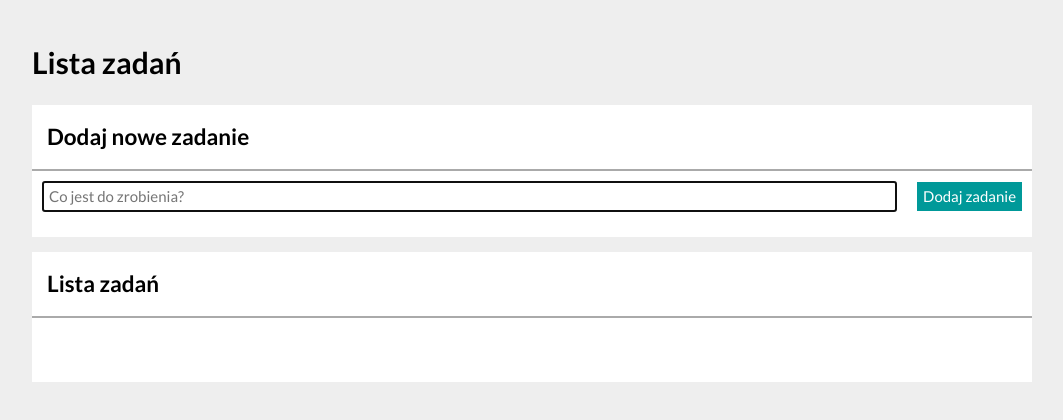
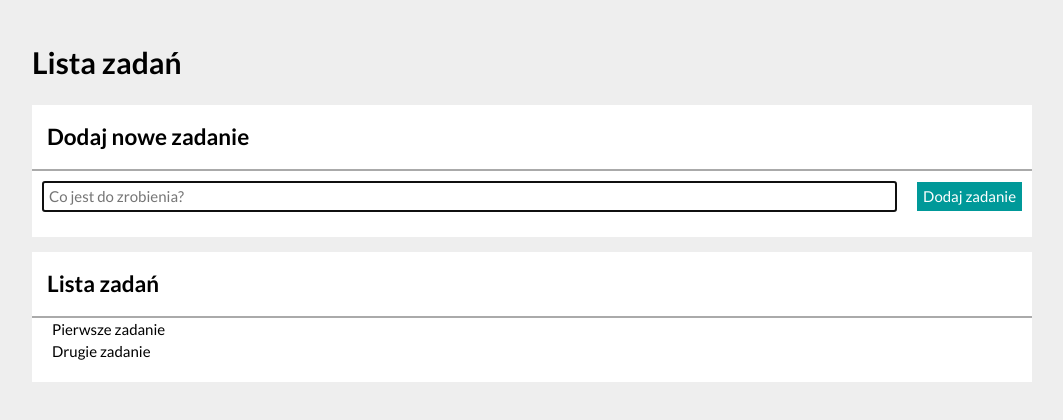
Before and after one commit to irekmiernik/tasks-list-react, a React (Create React App) app: page / in a window 1280 px wide. Shown: the top 420 px of the page, without its empty margins (28-1091 px from the left). Built offline with nearby package versions, Linux system fonts and the light colour scheme.

Commit message:
Adding a tasks to the TasksList component

```diff
--- a/src/App.js
+++ b/src/App.js
@@ -3,14 +3,16 @@ import TwoButtons from './TwoButtons';
 import TasksList from './TasksList';
 
 const tasksTable = [
-  { id: 1, content: "Pierwsze zadanie", done: false },
-  { id: 2, content: "Drugie zadanie", done: false },
+  { id: 1, content: "Pierwsze zadanie", done: false, },
+  { id: 2, content: "Drugie zadanie", done: false, },
 ];
-const hideDoneTasks = false;
+
+/* const hideDoneTasks = false; */
 
 export default function App() {
   return (
     <>
+
       <h1 className="h1">Lista zadań</h1>
 
       <section className="section">
@@ -26,8 +28,7 @@ export default function App() {
           <h2 className="sectionFlex__itemContent h2">Lista zadań</h2>
           <TwoButtons />
         </div>
-        <TasksList />
-
+        <TasksList tasksTable={tasksTable} />
       </section>
 
     </>
--- a/src/TasksList/index.js
+++ b/src/TasksList/index.js
@@ -2,6 +2,12 @@ import '../section.css';
 
 export default function TasksList(props) {
     return (
-        <ul className="sectionTasksList"></ul>
+        <ul className="sectionTasksList">
+            {props.tasksTable.map(task => (
+                <li key={task.id}>
+                    {task.content}
+                </li>
+            ))}
+        </ul>
     );
 };
```
